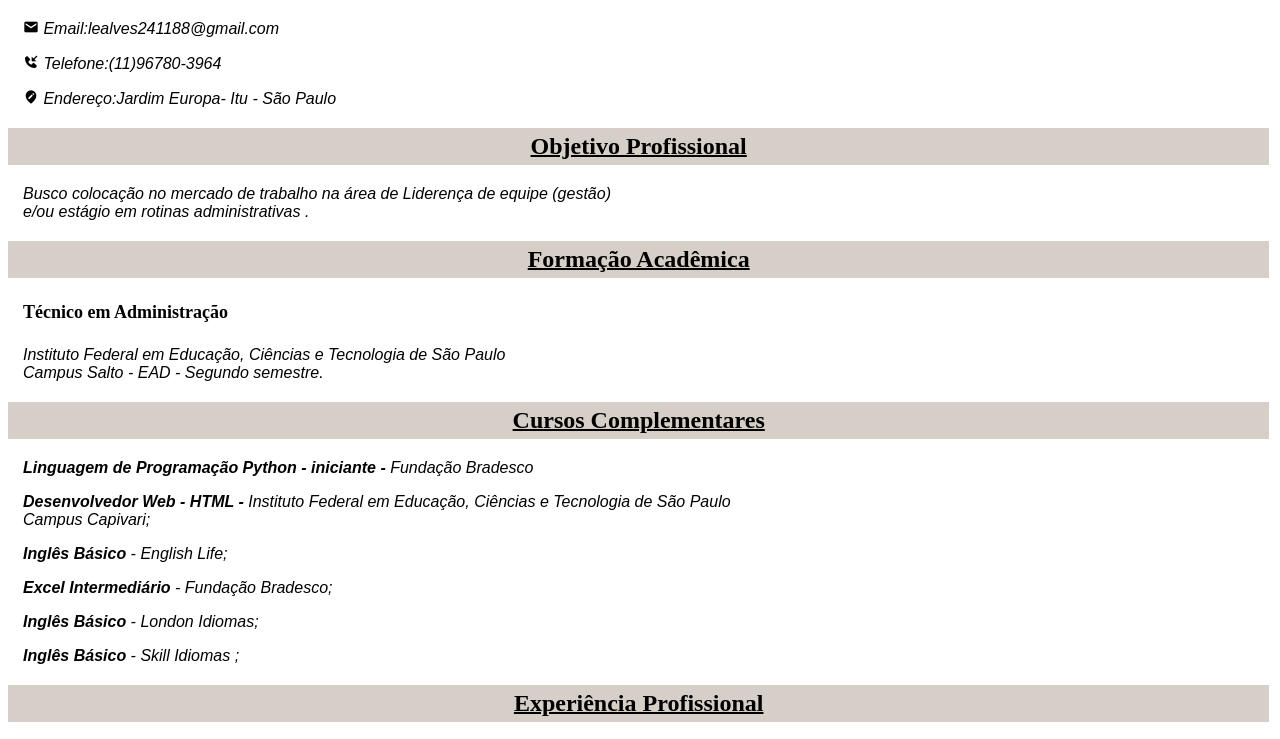
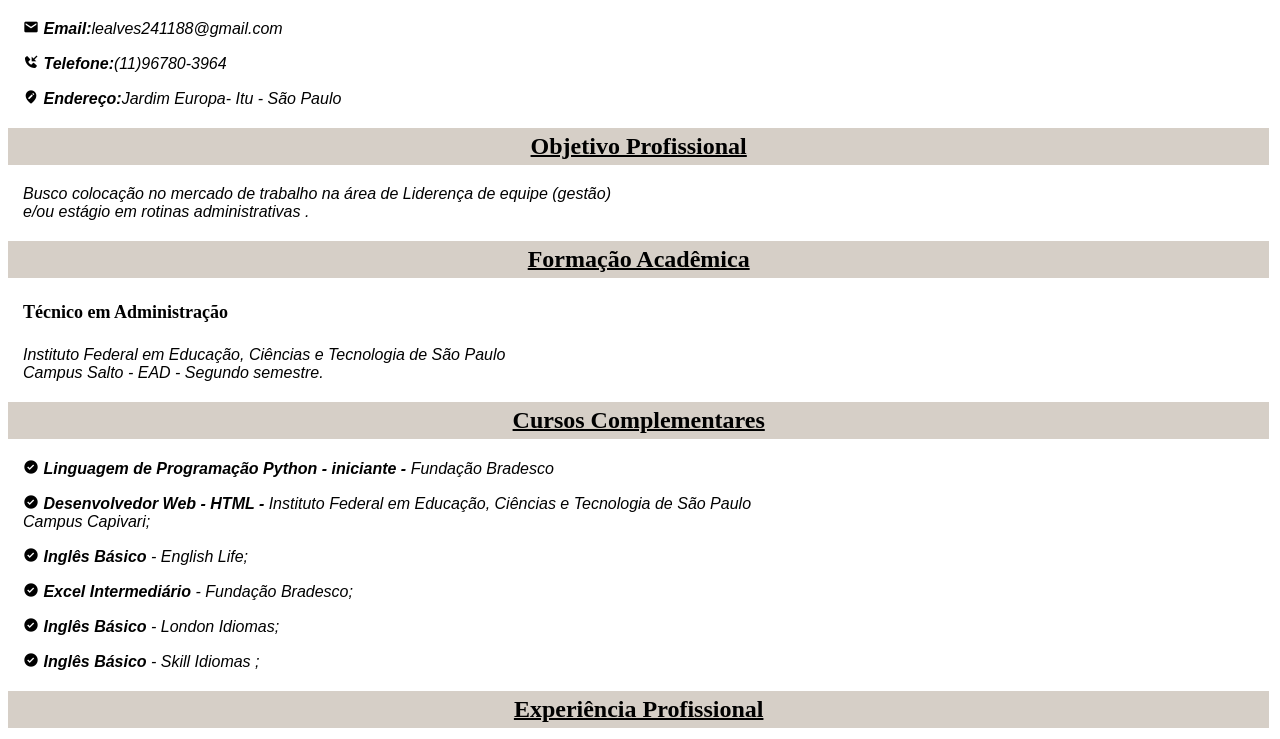
Before and after one commit to leticiaalvesdasilva/Curriculo, a plain HTML site: page index.html in a window 1280 px wide. Shown: the part 61-800 px from the top of the page. Drawn offline with nearby package versions, Linux system fonts and the light colour scheme.

Commit message:
add do css strong

```diff
--- a/index.html
+++ b/index.html
@@ -14,15 +14,15 @@
     <h1>Leticia Alves Da Silva</h1>
 
    <P> <i class='bx bxs-envelope'></i>
-    Email:lealves241188@gmail.com
+    <strong>Email:</strong>lealves241188@gmail.com
     </P>
 
     <P><i class='bx bxs-phone-incoming' ></i>
-        Telefone:(11)96780-3964</P>
+    <strong>Telefone:</strong>(11)96780-3964</P>
 
 
     <P> <i class='bx bxs-edit-location'></i>
-        Endereço:Jardim Europa- Itu - São Paulo</P>
+        <strong>Endereço:</strong>Jardim Europa- Itu - São Paulo</P>
 
         <H2>Objetivo Profissional</H2>
         <p>Busco colocação no mercado de trabalho na área de Liderença de equipe (gestão)
@@ -39,31 +39,37 @@
 
         <H2>Cursos Complementares</H2>
 
-        <p><strong>Linguagem de Programação Python - iniciante - </strong>
+        <p><strong><i class='bx bxs-check-circle'></i>
+            Linguagem de Programação Python - iniciante - </strong>
            Fundação Bradesco
             <br>
         </p>
 
-        <p><strong>Desenvolvedor Web - HTML -</strong>
+        <p><strong><i class='bx bxs-check-circle'></i>
+            Desenvolvedor Web - HTML -</strong>
             Instituto Federal em Educação, Ciências e Tecnologia de São Paulo
             <br>
             Campus Capivari;
         </p>
 
-        <p><strong>Inglês Básico</strong> - English Life;
+        <p><strong><i class='bx bxs-check-circle'></i>
+            Inglês Básico</strong> - English Life;
             <br>
         </p>
 
-        <p><strong>Excel Intermediário</strong> - Fundação Bradesco;
+        <p><strong><i class='bx bxs-check-circle'></i>
+            Excel Intermediário</strong> - Fundação Bradesco;
             <br>
         </p>
 
-        <p><strong>Inglês Básico</strong> - London Idiomas;
+        <p><strong><i class='bx bxs-check-circle'></i>
+            Inglês Básico</strong> - London Idiomas;
             <br>
         </p>
 
 
-        <p><strong>Inglês Básico</strong> - Skill Idiomas ;
+        <p><strong><i class='bx bxs-check-circle'></i>
+            Inglês Básico</strong> - Skill Idiomas ;
             <br>
         </p>
 
```
